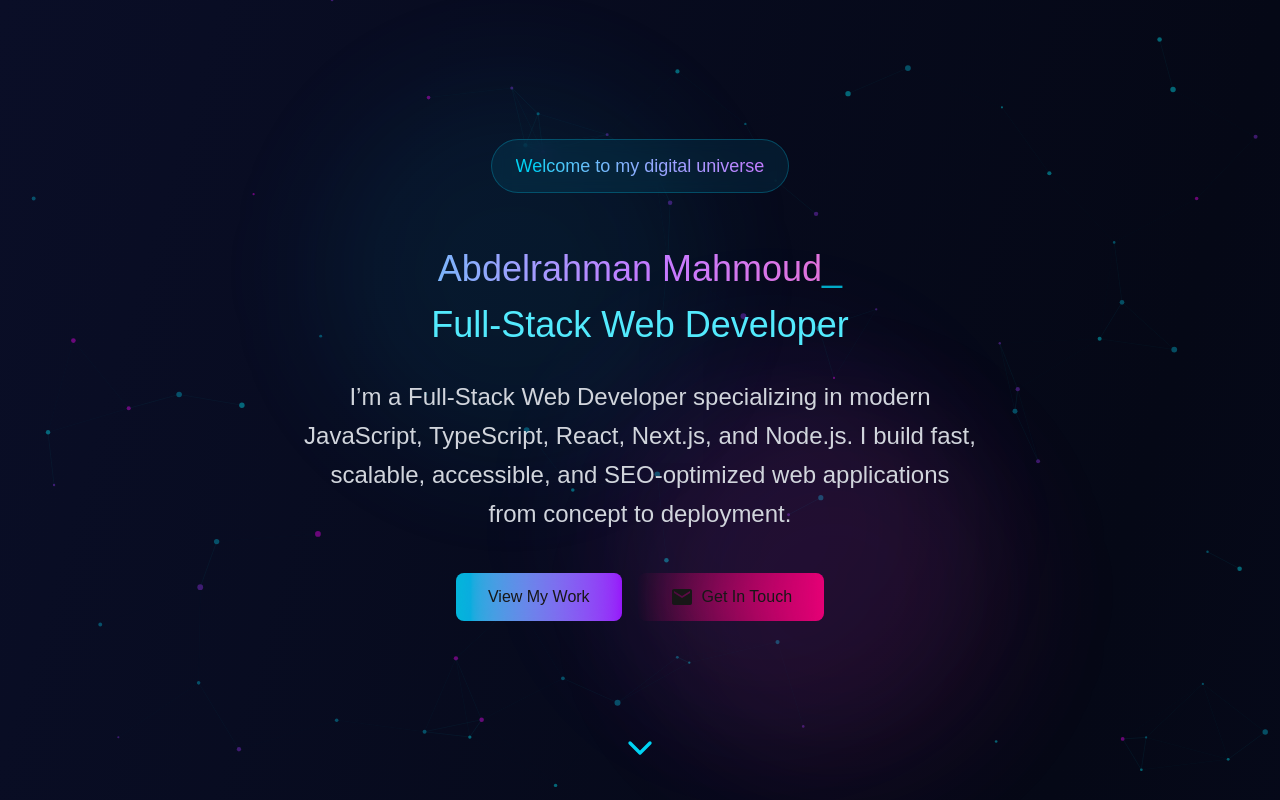
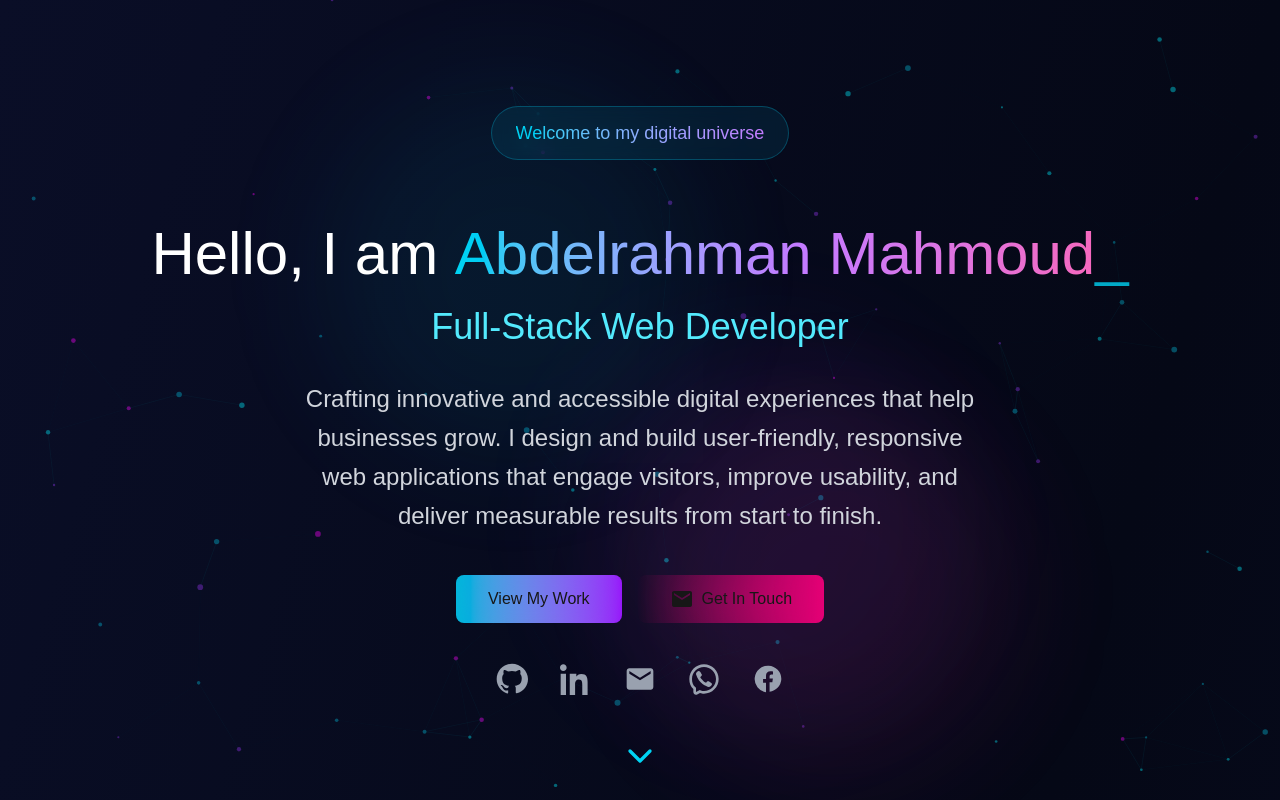
Before and after one commit to abdo6999/Portfolio-Website, a Next.js app: page / in a window 1280 px wide. Shown: the top 800 px of the page. Built offline with nearby package versions, Linux system fonts and the light colour scheme.

Commit message:
describetion: Update Hero component styling and content

```diff
--- a/app/components/Hero.tsx
+++ b/app/components/Hero.tsx
@@ -51,33 +51,29 @@ export function Hero() {
         >
           Abdelrahman Mahmoud — Full-Stack Developer
         </h1>
-
-        {/* Animated name (visual only) */}
-        <span
-          aria-hidden="true"
-          className="block mb-4 bg-gradient-to-r from-cyan-400 via-purple-400 to-pink-400 bg-clip-text text-transparent text-2xl sm:text-3xl md:text-4xl"
-        >
-          {typedText}
-          <span className="animate-pulse text-cyan-400">_</span>
+        <span aria-hidden="true" className="text-white block mb-4 text-3xl sm:text-4xl md:text-5xl lg:text-6xl leading-tight">
+          Hello, I am{' '}
+          <span className="sr-only">Abdelrahman Mahmoud</span>
+          <span aria-hidden="true" className="bg-gradient-to-r from-cyan-400 via-purple-400 to-pink-400 bg-clip-text text-transparent">
+            {typedText}
+            <span className="animate-pulse text-cyan-400">_</span>
+          </span>
         </span>
-
         {/* Role */}
-        <h2
+          <h2
           className="text-cyan-300 text-xl sm:text-2xl md:text-3xl lg:text-4xl"
           itemProp="jobTitle"
         >
           Full-Stack Web Developer
         </h2>
 
+
         {/* Description (INDEXABLE TEXT) */}
         <p
           className="text-gray-300 max-w-2xl mx-auto text-base sm:text-lg md:text-xl lg:text-2xl leading-relaxed"
           itemProp="description"
         >
-          I’m a Full-Stack Web Developer specializing in modern JavaScript, TypeScript,
-          React, Next.js, and Node.js. I build fast, scalable, accessible, and SEO-optimized
-          web applications from concept to deployment.
-        </p>
+Crafting innovative and accessible digital experiences that help businesses grow. I design and build user-friendly, responsive web applications that engage visitors, improve usability, and deliver measurable results from start to finish.        </p>
 
         {/* CTA Buttons */}
         <div className="flex flex-col sm:flex-row gap-4 justify-center items-center mt-8 sm:mt-10">
@@ -104,29 +100,32 @@ export function Hero() {
           className="flex gap-6 sm:gap-8 justify-center mt-8 sm:mt-10"
         >
           <a href="https://github.com/abdo6999" target="_blank" rel="noopener noreferrer" aria-label="GitHub profile" className="text-gray-400 hover:text-cyan-400 transition-colors">
-            {/* GitHub SVG */}
+            <svg aria-hidden="true" className="w-6 h-6 sm:w-7 sm:h-7 lg:w-8 lg:h-8" viewBox="0 0 24 24" fill="currentColor"><path d="M12 .5C5.73.5.5 5.73.5 12c0 5.08 3.29 9.38 7.86 10.9.57.1.78-.25.78-.55 0-.27-.01-1-.02-1.95-3.2.69-3.88-1.54-3.88-1.54-.52-1.33-1.27-1.69-1.27-1.69-1.04-.71.08-.7.08-.7 1.15.08 1.76 1.18 1.76 1.18 1.02 1.74 2.67 1.24 3.32.95.1-.75.4-1.24.73-1.53-2.55-.29-5.23-1.28-5.23-5.72 0-1.26.45-2.29 1.18-3.1-.12-.29-.51-1.47.11-3.06 0 0 .97-.31 3.17 1.18.92-.26 1.9-.39 2.88-.39s1.96.13 2.88.39c2.2-1.5 3.17-1.18 3.17-1.18.62 1.59.23 2.77.11 3.06.73.81 1.18 1.84 1.18 3.1 0 4.45-2.69 5.42-5.25 5.71.41.35.78 1.03.78 2.07 0 1.5-.01 2.71-.01 3.08 0 .3.21.66.79.55C20.71 21.38 24 17.08 24 12 24 5.73 18.27.5 12 .5z"/></svg>
           </a>
 
           <a href="https://www.linkedin.com/in/abdelrahman-mahmoud-akl/" target="_blank" rel="noopener noreferrer" aria-label="LinkedIn profile" className="text-gray-400 hover:text-cyan-400 transition-colors">
-            {/* LinkedIn SVG */}
+              <svg aria-hidden="true" className="w-6 h-6 sm:w-7 sm:h-7 lg:w-8 lg:h-8" viewBox="0 0 24 24" fill="currentColor"><path d="M4.98 3.5C4.98 4.88 3.88 6 2.5 6S0 4.88 0 3.5 1.1 1 2.48 1 4.98 2.12 4.98 3.5zM.5 8h4V24h-4V8zM8.5 8h3.75v2.2h.05c.52-.98 1.8-2.02 3.7-2.02 3.96 0 4.7 2.6 4.7 5.98V24h-4v-7.5c0-1.79-.03-4.1-2.5-4.1-2.5 0-2.88 1.95-2.88 3.98V24h-4V8z"/></svg>
           </a>
 
           <a href="mailto:abdelrahman.mahmoud.elsaeed@gmail.com" aria-label="Send email" className="text-gray-400 hover:text-cyan-400 transition-colors">
-            {/* Mail SVG */}
+              <svg aria-hidden="true" className="w-6 h-6 sm:w-7 sm:h-7 lg:w-8 lg:h-8" viewBox="0 0 24 24" fill="currentColor"><path d="M20 4H4c-1.1 0-2 .9-2 2v12c0 1.1.9 2 2 2h16c1.1 0 2-.9 2-2V6c0-1.1-.9-2-2-2zm0 4l-8 5-8-5V6l8 5 8-5v2z"/></svg>
           </a>
 
           <a href="https://wa.me/201095160726" target="_blank" rel="noopener noreferrer" aria-label="WhatsApp" className="text-gray-400 hover:text-cyan-400 transition-colors">
-            {/* WhatsApp SVG */}
+              <svg aria-hidden="true" fill="currentColor" className="w-6 h-6 sm:w-7 sm:h-7 lg:w-8 lg:h-8"  viewBox="0 0 24 24" xmlns="http://www.w3.org/2000/svg">
+                <path fill="currentColor" d="M6.014 8.00613C6.12827 7.1024 7.30277 5.87414 8.23488 6.01043L8.23339 6.00894C9.14051 6.18132 9.85859 7.74261 10.2635 8.44465C10.5504 8.95402 10.3641 9.4701 10.0965 9.68787C9.7355 9.97883 9.17099 10.3803 9.28943 10.7834C9.5 11.5 12 14 13.2296 14.7107C13.695 14.9797 14.0325 14.2702 14.3207 13.9067C14.5301 13.6271 15.0466 13.46 15.5548 13.736C16.3138 14.178 17.0288 14.6917 17.69 15.27C18.0202 15.546 18.0977 15.9539 17.8689 16.385C17.4659 17.1443 16.3003 18.1456 15.4542 17.9421C13.9764 17.5868 8 15.27 6.08033 8.55801C5.97237 8.24048 5.99955 8.12044 6.014 8.00613Z" />
+                <path fill="currentColor" fillRule="evenodd" clipRule="evenodd" d="M12 23C10.7764 23 10.0994 22.8687 9 22.5L6.89443 23.5528C5.56462 24.2177 4 23.2507 4 21.7639V19.5C1.84655 17.492 1 15.1767 1 12C1 5.92487 5.92487 1 12 1C18.0751 1 23 5.92487 23 12C23 18.0751 18.0751 23 12 23ZM6 18.6303L5.36395 18.0372C3.69087 16.4772 3 14.7331 3 12C3 7.02944 7.02944 3 12 3C16.9706 3 21 7.02944 21 12C21 16.9706 16.9706 21 12 21C11.0143 21 10.552 20.911 9.63595 20.6038L8.84847 20.3397L6 21.7639V18.6303Z" />
+              </svg>
           </a>
 
           <a href="https://www.facebook.com/abdoakl236/" target="_blank" rel="noopener noreferrer" aria-label="Facebook profile" className="text-gray-400 hover:text-cyan-400 transition-colors">
-            {/* Facebook SVG */}
+              <svg aria-hidden="true" className="w-6 h-6 sm:w-7 sm:h-7 lg:w-8 lg:h-8" viewBox="0 0 24 24" fill="currentColor"><path d="M22 12a10 10 0 10-11.5 9.9v-7h-2.2v-2.9h2.2V9.6c0-2.2 1.3-3.4 3.3-3.4.95 0 1.95.17 1.95.17v2.2h-1.12c-1.1 0-1.44.68-1.44 1.38v1.67h2.46l-.39 2.9h-2.07v7A10 10 0 0022 12z"/></svg>
           </a>
         </nav>
       </div>
 
       {/* Scroll indicator */}
-      <div className="absolute bottom-8 left-1/2 transform -translate-x-1/2">
+      <div className="absolute bottom-6 left-1/2 transform -translate-x-1/2">
         <svg
           aria-hidden="true"
           className="w-8 h-8 sm:w-10 sm:h-10 text-cyan-400"
```
